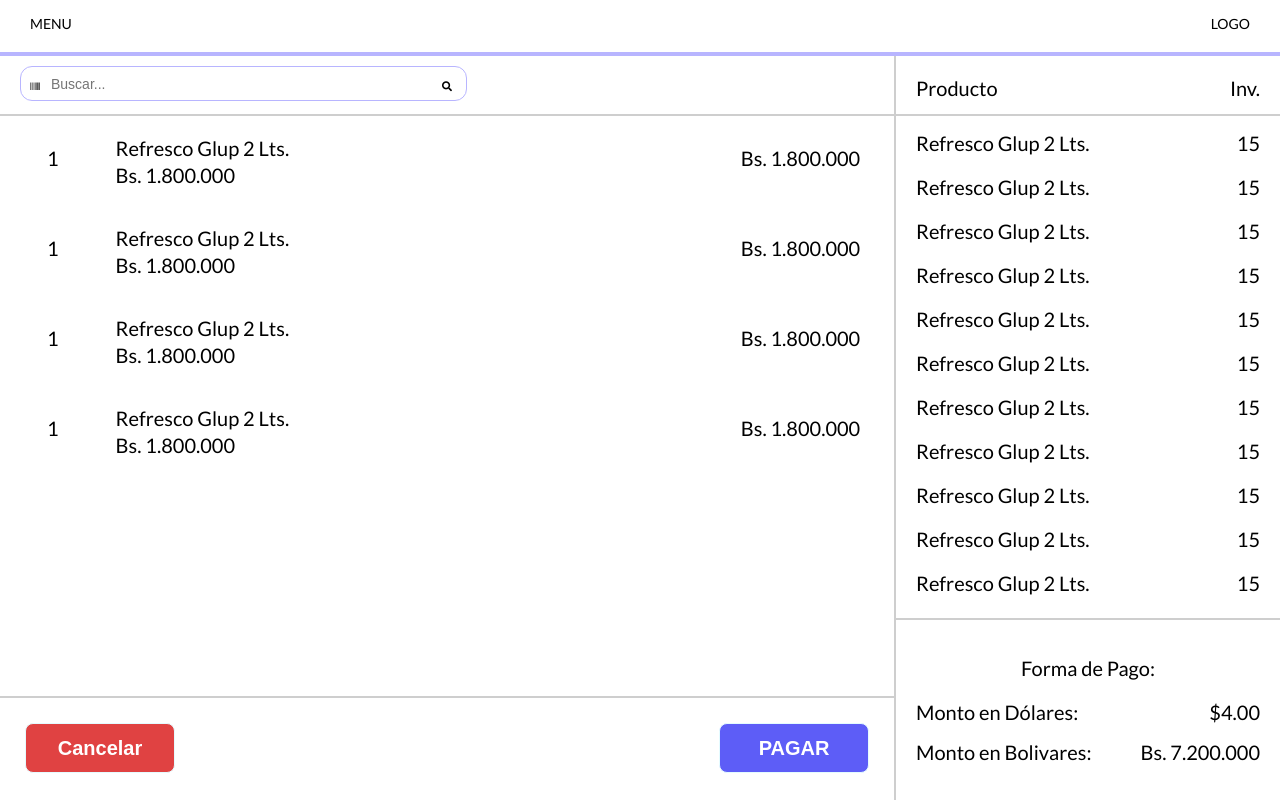
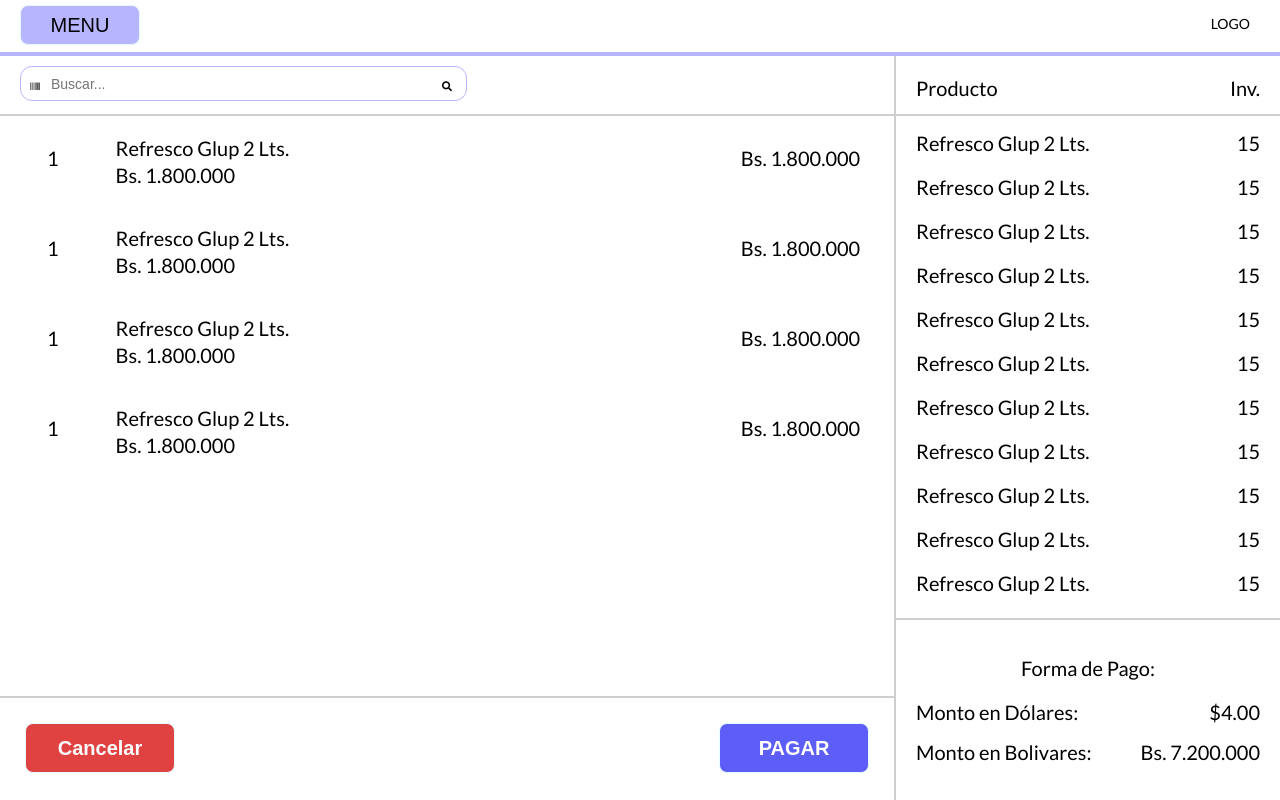
Before and after one commit to jsalen/inventario-y-ventas, a plain HTML site: page index.html in a window 1280 px wide. Drawn offline with Linux system fonts and the light colour scheme.

Commit message:
style(navbar) style to menu button

```diff
--- a/index.html
+++ b/index.html
@@ -13,7 +13,7 @@
 <body>
     <header>
         <div class="header-container__menu">
-            MENU
+            <button>MENU</button>
         </div>
         <div class="header-container__logo">
             LOGO
--- a/src/style.css
+++ b/src/style.css
@@ -22,11 +22,9 @@ header {
 	width: 100vw;
 	height: 7vh;
 	position: relative;
-	padding: 1.5rem 3rem 0;
 	display: flex;
 	justify-content: space-between;
 	font-size: var(--secondary-text);
-
 	border-bottom: 4px solid var(--strong-blue);
 }
 
@@ -34,6 +32,24 @@ main {
 	height: 93vh;
 	width: 100%;
 	display: flex;
+}
+
+.header-container__menu > button {
+	width: 120px;
+	height: 40px;
+	margin: 0.5rem 2rem 0;
+	display: flex;
+	justify-content: center;
+	align-items: center;
+	font-size: var(--primary-text);
+	background-color: var(--middle-blue);
+	border-radius: 8px;
+	outline: none;
+	border: 1px solid var(--bright-blue);
+}
+
+.header-container__logo {
+	padding: 1.5rem 3rem 0;
 }
 
 .main__left {
```
